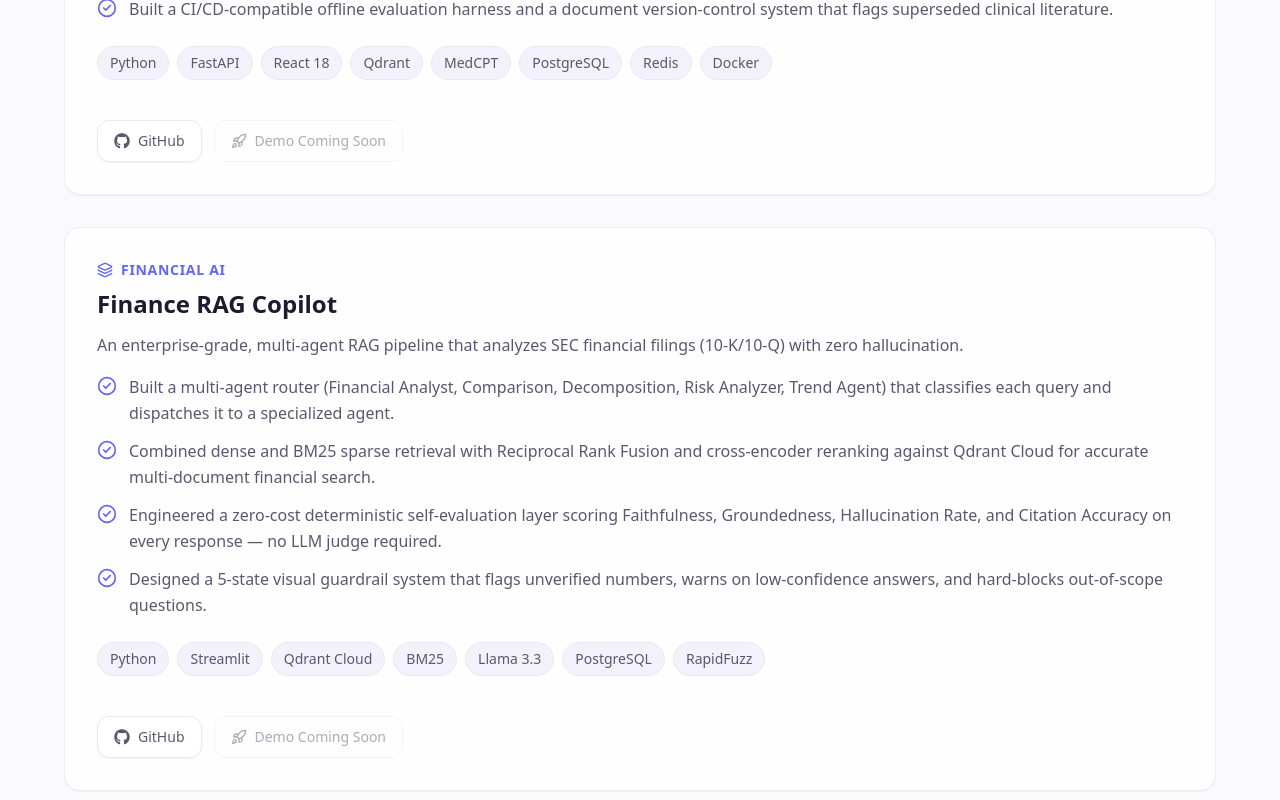
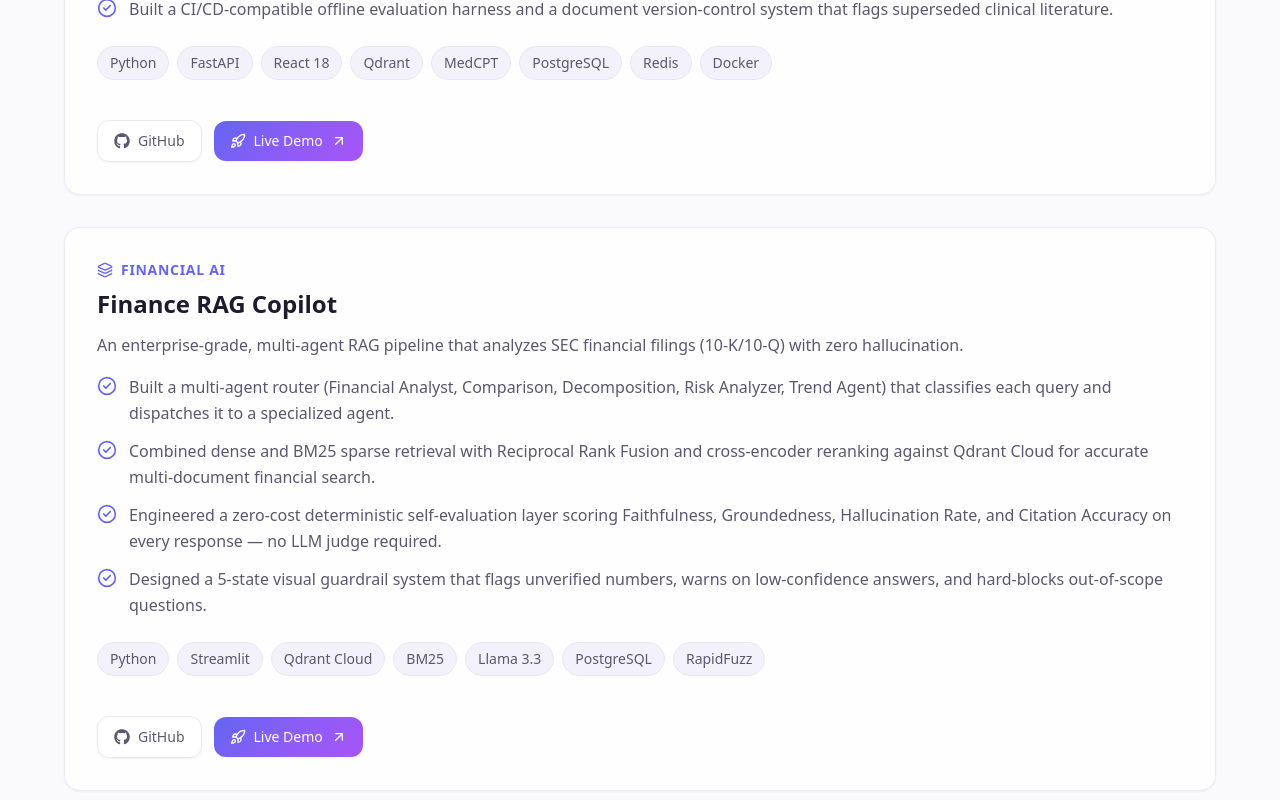
Before and after one commit to SVSPraveen/Portfolio, a Next.js app: page / in a window 1280 px wide. Shown: the part 5240-6040 px from the top of the page. Built offline with nearby package versions, Linux system fonts and the light colour scheme; no server answers.

Commit message:
Update resume and add live deploy links for RespiRAG (PharmaSpine AI) and Finance RAG Copilot (Alphalens AI)

```diff
--- a/components/sections/Projects.tsx
+++ b/components/sections/Projects.tsx
@@ -55,7 +55,7 @@ const projectsData = [
     ],
     tech: ["Python", "FastAPI", "React 18", "Qdrant", "MedCPT", "PostgreSQL", "Redis", "Docker"],
     github: "https://github.com/SVSPraveen/RespiRAG",
-    demoStatus: "pending"
+    demoStatus: "https://pharma-spine-ai.vercel.app/"
   },
   {
     id: "finance-rag-copilot",
@@ -71,7 +71,7 @@ const projectsData = [
     ],
     tech: ["Python", "Streamlit", "Qdrant Cloud", "BM25", "Llama 3.3", "PostgreSQL", "RapidFuzz"],
     github: "https://github.com/SVSPraveen/Finance-RAG-Copilot",
-    demoStatus: "pending"
+    demoStatus: "https://alphalens-ai-one.vercel.app/"
   },
   {
     id: "shipforesight",
```
Also changed, not shown: 2 other files (tests, documents, lock files or other folders).
